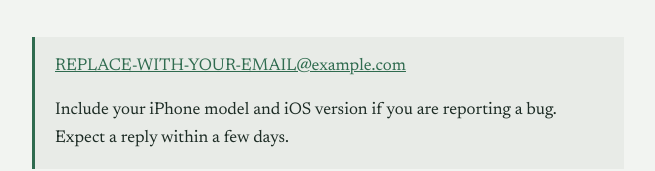
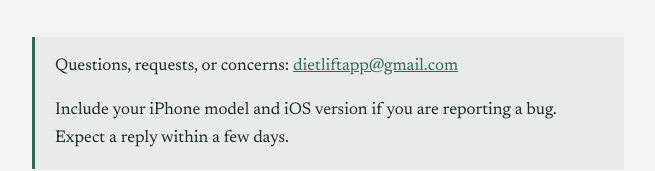
Before and after one commit to SravanPragada/dietlift, a plain HTML site: page support.html in a window 1280 px wide. Shown: the part 220-391 px from the top of the page, without its empty margins (312-967 px from the left). Drawn offline with Linux system fonts and the light colour scheme.

Commit message:
Update support.html
Added Email ID

```diff
--- a/support.html
+++ b/support.html
@@ -28,7 +28,7 @@
   <p class="lede">Email is the fastest way to reach a human, because there is only one.</p>
 
   <div class="note">
-    <p><a href="mailto:REPLACE-WITH-YOUR-EMAIL@example.com">REPLACE-WITH-YOUR-EMAIL@example.com</a></p>
+    <p>Questions, requests, or concerns: <a href="mailto:dietliftapp@gmail.com">dietliftapp@gmail.com</a></p>
     <p>Include your iPhone model and iOS version if you are reporting a bug. Expect a reply within a few days.</p>
   </div>
 
```
